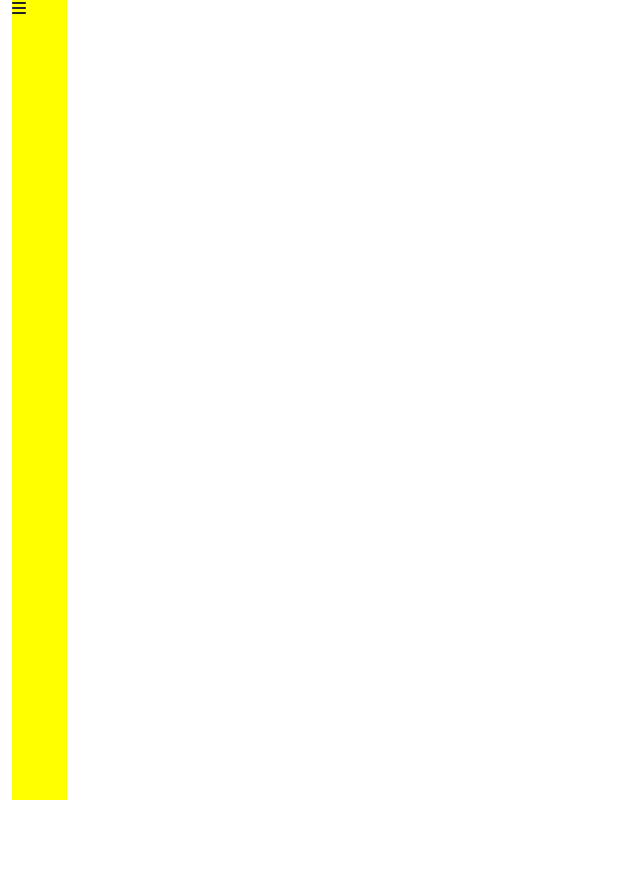
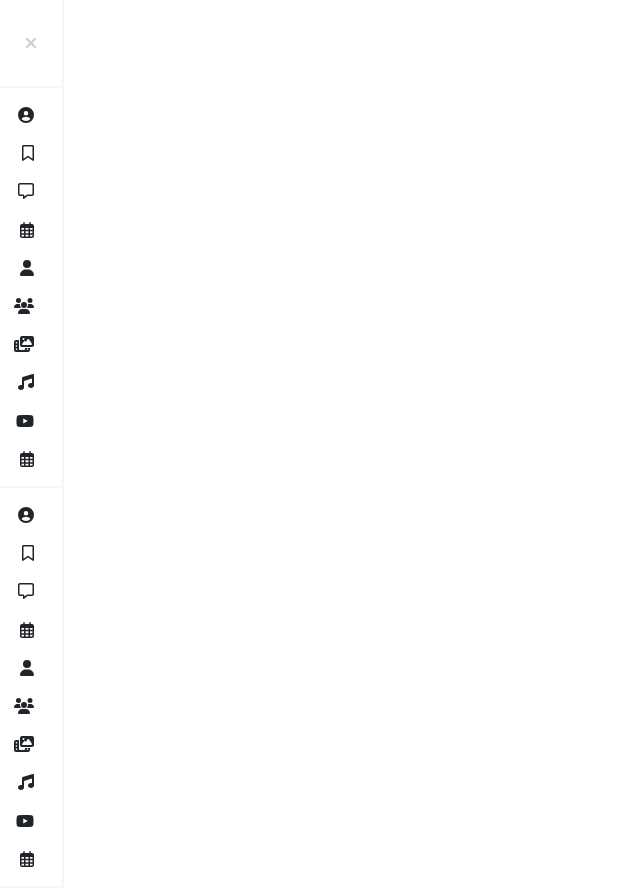
Before and after one commit to Chetax/Personal-Blog-, a React (Create React App) app: page / in a window 1280 px wide. Shown: the whole page, without its empty margins (0-640 px from the left). Before the commit the page ends 800 px from the top, so only its background shows below. Built offline with nearby package versions, Linux system fonts and the light colour scheme.

Commit message:
Added New Menu Bar Functi

```diff
--- a/src/component/navbar/navabr.jsx
+++ b/src/component/navbar/navabr.jsx
@@ -1,14 +1,14 @@
 import React from "react";
 import 'bootstrap/dist/css/bootstrap.min.css';
-import { Container,Row,Col } from "react-bootstrap";
+import { Container, Row, Col } from "react-bootstrap";
 import { FontAwesomeIcon } from '@fortawesome/react-fontawesome';
-import { faBars ,faXmark,faPen,faCircleUser,faUser} from '@fortawesome/free-solid-svg-icons';
-import {faBookmark,faMessage,faCalendarDays} from '@fortawesome/free-regular-svg-icons';
-import { faUsers,faPhotoFilm ,faMusic} from '@fortawesome/free-solid-svg-icons';
+import { faBars, faXmark, faPen, faCircleUser, faUser } from '@fortawesome/free-solid-svg-icons';
+import { faBookmark, faMessage, faCalendarDays } from '@fortawesome/free-regular-svg-icons';
+import { faUsers, faPhotoFilm, faMusic } from '@fortawesome/free-solid-svg-icons';
 import { faYoutube } from '@fortawesome/free-brands-svg-icons';
-const FirstDiv=document.getElementById('FirstDiv');
-const seconddiv=document.getElementById('seconddiv');
-function dispnewblock( k){
+const FirstDiv = document.getElementById('FirstDiv');
+const seconddiv = document.getElementById('seconddiv');
+function displayblock(k){
 
    if(k==1){
  FirstDiv.style.display="block";
@@ -21,126 +21,191 @@ function dispnewblock( k){
   }
 }
 
-const Navbar=()=>{
-    return<>
-    <div id="FirstDiv" className="div" style={{display:"none"}}>
-    <div className="navbar" style={{height:"11vh", width:"16vw", borderBottom:'2px solid whitesmoke',borderRight:'2px solid whitesmoke'}}>
-    <Container  className=" d-flex align-item-center">
-   <Col className="col-2 d-flex  justify-content-end">   <FontAwesomeIcon style={{cursor:'pointer'}} icon={faBars} /> </Col>
+const Navbar = () => {
+    return <>
+        <div id="FirstDiv" className="div" style={{ display: "none" }}>
+            <div className="navbar" style={{ height: "11vh", width: "16vw", borderBottom: '2px solid whitesmoke', borderRight: '2px solid whitesmoke' }}>
+                <Container className=" d-flex align-item-center">
+                    <Col className="col-2 d-flex  justify-content-end">   <FontAwesomeIcon style={{ cursor: 'pointer' }} icon={faBars} /> </Col>
                     <Col className="col-4 d-flex  justify-content-center">Menu</Col>
-   <Col onClick={()=>{dispnewblock(0)}} className="col-4 d-flex  justify-content-end"><FontAwesomeIcon style={{color:"#cccccc"}} icon={ faXmark}/></Col>
+                    <Col onClick={() => {displayblock(0) }} className="col-4 d-flex  justify-content-end"><FontAwesomeIcon style={{ color: "#cccccc" }} icon={faXmark} /></Col>
                 </Container>
             </div>
-    <div className="navbar" style={{height:"50vh",width:"16vw", borderBottom:'2px solid whitesmoke',borderRight:'2px solid whitesmoke'}}>
-    <Container  className="">
+            <div className="navbar" style={{ height: "50vh", width: "16vw", borderBottom: '2px solid whitesmoke', borderRight: '2px solid whitesmoke' }}>
+                <Container className="">
                     <Col className="col-2 d-flex  justify-content-end">   <FontAwesomeIcon icon={faCircleUser} /> </Col>
                     <Col className="col-7 d-flex  justify-content-center">Chetan Padhen</Col>
-   <Col className="col-2 d-flex  justify-content-end"><FontAwesomeIcon style={{color:"#cccccc"}} icon={ faPen}/></Col>
+                    <Col className="col-2 d-flex  justify-content-end"><FontAwesomeIcon style={{ color: "#cccccc" }} icon={faPen} /></Col>
                 </Container>
-    <Container  className="">
+                <Container className="">
                     <Col className="col-2 d-flex  justify-content-end">   <FontAwesomeIcon style={{}} icon={faBookmark} /> </Col>
                     <Col className="col-6 d-flex  ">News Feed</Col>
-   <Col className="col-2 d-flex  justify-content-end"><FontAwesomeIcon style={{color:"#cccccc"}} /></Col>
+                    <Col className="col-2 d-flex  justify-content-end"><FontAwesomeIcon style={{ color: "#cccccc" }} /></Col>
                 </Container>
-    <Container  className="">
+                <Container className="">
                     <Col className="col-2 d-flex  justify-content-end">   <FontAwesomeIcon icon={faMessage} /> </Col>
                     <Col className="col-6 d-flex  ">Message</Col>
-   <Col className="col-2 d-flex  justify-content-end"><FontAwesomeIcon style={{color:"#cccccc"}} /></Col>
+                    <Col className="col-2 d-flex  justify-content-end"><FontAwesomeIcon style={{ color: "#cccccc" }} /></Col>
                 </Container>
-    <Container  className="">
+                <Container className="">
                     <Col className="col-2 d-flex  justify-content-end">   <FontAwesomeIcon icon={faCalendarDays} /> </Col>
                     <Col className="col-6 d-flex  ">Events</Col>
-   <Col className="col-2 d-flex  justify-content-end"><FontAwesomeIcon style={{color:"#cccccc"}} /></Col>
+                    <Col className="col-2 d-flex  justify-content-end"><FontAwesomeIcon style={{ color: "#cccccc" }} /></Col>
                 </Container>
-    <Container  className="">
+                <Container className="">
                     <Col className="col-2 d-flex  justify-content-end">   <FontAwesomeIcon icon={faUser} /> </Col>
                     <Col className="col-6 d-flex  ">Friend</Col>
-   <Col className="col-2 d-flex  justify-content-end"><FontAwesomeIcon style={{color:"#cccccc"}} /></Col>
+                    <Col className="col-2 d-flex  justify-content-end"><FontAwesomeIcon style={{ color: "#cccccc" }} /></Col>
                 </Container>
-    <Container  className=""><FontAwesomeIcon icon="fa-regular " />
+                <Container className=""><FontAwesomeIcon icon="fa-regular " />
                     <Col className="col-2 d-flex  justify-content-end">   <FontAwesomeIcon icon={faUsers} /> </Col>
                     <Col className="col-6 d-flex  ">Groups</Col>
-   <Col className="col-2 d-flex  justify-content-end"><FontAwesomeIcon style={{color:"#cccccc"}} /></Col>
+                    <Col className="col-2 d-flex  justify-content-end"><FontAwesomeIcon style={{ color: "#cccccc" }} /></Col>
                 </Container>
-    <Container  className="">
+                <Container className="">
                     <Col className="col-2 d-flex  justify-content-end">   <FontAwesomeIcon icon={faPhotoFilm} /> </Col>
                     <Col className="col-6 d-flex  ">Photo</Col>
-   <Col className="col-2 d-flex  justify-content-end"><FontAwesomeIcon style={{color:"#cccccc"}} /></Col>
+                    <Col className="col-2 d-flex  justify-content-end"><FontAwesomeIcon style={{ color: "#cccccc" }} /></Col>
                 </Container>
-    <Container  className="">
+                <Container className="">
                     <Col className="col-2 d-flex  justify-content-end">   <FontAwesomeIcon icon={faMusic} /> </Col>
                     <Col className="col-6 d-flex  ">Music</Col>
-   <Col className="col-2 d-flex  justify-content-end"><FontAwesomeIcon style={{color:"#cccccc"}} /></Col>
+                    <Col className="col-2 d-flex  justify-content-end"><FontAwesomeIcon style={{ color: "#cccccc" }} /></Col>
                 </Container>
-    <Container  className="">
+                <Container className="">
                     <Col className="col-2 d-flex  justify-content-end">   <FontAwesomeIcon icon={faYoutube} /> </Col>
                     <Col className="col-6 d-flex  ">Video</Col>
-   <Col className="col-2 d-flex  justify-content-end"><FontAwesomeIcon style={{color:"#cccccc"}} /></Col>
+                    <Col className="col-2 d-flex  justify-content-end"><FontAwesomeIcon style={{ color: "#cccccc" }} /></Col>
                 </Container>
-    <Container  className="">
+                <Container className="">
                     <Col className="col-2 d-flex  justify-content-end">   <FontAwesomeIcon icon={faCalendarDays} /> </Col>
                     <Col className="col-6 d-flex  ">Calender</Col>
-   <Col className="col-2 d-flex  justify-content-end mb-5"><FontAwesomeIcon style={{color:"#cccccc"}} /></Col>
+                    <Col className="col-2 d-flex  justify-content-end mb-5"><FontAwesomeIcon style={{ color: "#cccccc" }} /></Col>
                 </Container>
 
             </div>
-    <div className="navbar" style={{height:"50vh",width:"16vw", borderBottom:'2px solid whitesmoke',borderRight:'2px solid whitesmoke'}}>
-    <Container  className="">
+            <div className="navbar" style={{ height: "50vh", width: "16vw", borderBottom: '2px solid whitesmoke', borderRight: '2px solid whitesmoke' }}>
+                <Container className="">
                     <Col className="col-2 d-flex  justify-content-end">   <FontAwesomeIcon icon={faCircleUser} /> </Col>
                     <Col className="col-7 d-flex  justify-content-center">Chetan Padhen</Col>
-   <Col className="col-2 d-flex  justify-content-end"><FontAwesomeIcon style={{color:"#cccccc"}} icon={ faPen}/></Col>
+                    <Col className="col-2 d-flex  justify-content-end"><FontAwesomeIcon style={{ color: "#cccccc" }} icon={faPen} /></Col>
                 </Container>
-    <Container  className="">
+                <Container className="">
                     <Col className="col-2 d-flex  justify-content-end">   <FontAwesomeIcon style={{}} icon={faBookmark} /> </Col>
                     <Col className="col-6 d-flex  ">News Feed</Col>
-   <Col className="col-2 d-flex  justify-content-end"><FontAwesomeIcon style={{color:"#cccccc"}} /></Col>
+                    <Col className="col-2 d-flex  justify-content-end"><FontAwesomeIcon style={{ color: "#cccccc" }} /></Col>
                 </Container>
-    <Container  className="">
+                <Container className="">
                     <Col className="col-2 d-flex  justify-content-end">   <FontAwesomeIcon icon={faMessage} /> </Col>
                     <Col className="col-6 d-flex  ">Message</Col>
-   <Col className="col-2 d-flex  justify-content-end"><FontAwesomeIcon style={{color:"#cccccc"}} /></Col>
+                    <Col className="col-2 d-flex  justify-content-end"><FontAwesomeIcon style={{ color: "#cccccc" }} /></Col>
                 </Container>
-    <Container  className="">
+                <Container className="">
                     <Col className="col-2 d-flex  justify-content-end">   <FontAwesomeIcon icon={faCalendarDays} /> </Col>
                     <Col className="col-6 d-flex  ">Events</Col>
-   <Col className="col-2 d-flex  justify-content-end"><FontAwesomeIcon style={{color:"#cccccc"}} /></Col>
+                    <Col className="col-2 d-flex  justify-content-end"><FontAwesomeIcon style={{ color: "#cccccc" }} /></Col>
                 </Container>
-    <Container  className="">
+                <Container className="">
                     <Col className="col-2 d-flex  justify-content-end">   <FontAwesomeIcon icon={faUser} /> </Col>
                     <Col className="col-6 d-flex  ">Friend</Col>
-   <Col className="col-2 d-flex  justify-content-end"><FontAwesomeIcon style={{color:"#cccccc"}} /></Col>
+                    <Col className="col-2 d-flex  justify-content-end"><FontAwesomeIcon style={{ color: "#cccccc" }} /></Col>
                 </Container>
-    <Container  className=""><FontAwesomeIcon icon="fa-regular " />
+                <Container className=""><FontAwesomeIcon icon="fa-regular " />
                     <Col className="col-2 d-flex  justify-content-end">   <FontAwesomeIcon icon={faUsers} /> </Col>
                     <Col className="col-6 d-flex  ">Groups</Col>
-   <Col className="col-2 d-flex  justify-content-end"><FontAwesomeIcon style={{color:"#cccccc"}} /></Col>
+                    <Col className="col-2 d-flex  justify-content-end"><FontAwesomeIcon style={{ color: "#cccccc" }} /></Col>
                 </Container>
-    <Container  className="">
+                <Container className="">
                     <Col className="col-2 d-flex  justify-content-end">   <FontAwesomeIcon icon={faPhotoFilm} /> </Col>
                     <Col className="col-6 d-flex  ">Photo</Col>
-   <Col className="col-2 d-flex  justify-content-end"><FontAwesomeIcon style={{color:"#cccccc"}} /></Col>
+                    <Col className="col-2 d-flex  justify-content-end"><FontAwesomeIcon style={{ color: "#cccccc" }} /></Col>
                 </Container>
-    <Container  className="">
+                <Container className="">
                     <Col className="col-2 d-flex  justify-content-end">   <FontAwesomeIcon icon={faMusic} /> </Col>
                     <Col className="col-6 d-flex  ">Music</Col>
-   <Col className="col-2 d-flex  justify-content-end"><FontAwesomeIcon style={{color:"#cccccc"}} /></Col>
+                    <Col className="col-2 d-flex  justify-content-end"><FontAwesomeIcon style={{ color: "#cccccc" }} /></Col>
                 </Container>
-    <Container  className="">
+                <Container className="">
                     <Col className="col-2 d-flex  justify-content-end">   <FontAwesomeIcon icon={faYoutube} /> </Col>
                     <Col className="col-6 d-flex  ">Video</Col>
-   <Col className="col-2 d-flex  justify-content-end"><FontAwesomeIcon style={{color:"#cccccc"}} /></Col>
+                    <Col className="col-2 d-flex  justify-content-end"><FontAwesomeIcon style={{ color: "#cccccc" }} /></Col>
                 </Container>
-    <Container  className="">
+                <Container className="">
                     <Col className="col-2 d-flex  justify-content-end">   <FontAwesomeIcon icon={faCalendarDays} /> </Col>
                     <Col className="col-6 d-flex  ">Calender</Col>
-   <Col className="col-2 d-flex  justify-content-end mb-5"><FontAwesomeIcon style={{color:"#cccccc"}} /></Col>
+                    <Col className="col-2 d-flex  justify-content-end mb-5"><FontAwesomeIcon style={{ color: "#cccccc" }} /></Col>
                 </Container>
 
             </div>
         </div>
-    <div id="seconddiv" className="container-fluid  "  >
-    <div className="col-1 " onClick={()=>{dispnewblock(1)}}style={{backgroundColor:"yellow",height:"100vh", width:"55px"} }>
-    <FontAwesomeIcon  style={{cursor:'pointer',display:'flex',justifyContent:"center"}} icon={faBars} />
+
+        <div id="seconddiv" className="div" style={{ display: "block" }}>
+            <div className="navbar" style={{ height: "11vh", width: "5vw", borderBottom: '2px solid whitesmoke', borderRight: '2px solid whitesmoke' }}>
+                <Container className=" d-flex align-item-center justify-content-center text-center">
+                    <Col onClick={() => {displayblock(1) }} className="col-4 d-flex  "><FontAwesomeIcon style={{ color: "#cccccc" }} icon={faXmark} /></Col>
+                </Container>
+            </div>
+            <div className="navbar " style={{ height: "50vh", width: "5vw", borderBottom: '2px solid whitesmoke', borderRight: '2px solid whitesmoke' }}>
+                <Container className="d-flex align-item-center justify-content-center"> <Col className="col-2 d-flex  justify-content-end">   <FontAwesomeIcon icon={faCircleUser} /> </Col></Container>
+                <Container className="d-flex align-item-center justify-content-center"><Col className="col-2 d-flex  justify-content-end">   <FontAwesomeIcon style={{}} icon={faBookmark} /> </Col></Container>
+                <Container className="d-flex align-item-center justify-content-center">
+                    <Col className="col-2 d-flex  justify-content-end">   <FontAwesomeIcon icon={faMessage} /> </Col>
+                </Container>
+                <Container className="d-flex align-item-center justify-content-center">
+                    <Col className="col-2 d-flex  justify-content-end">   <FontAwesomeIcon icon={faCalendarDays} /> </Col>
+                </Container>
+                <Container className="d-flex align-item-center justify-content-center">
+                    <Col className="col-2 d-flex  justify-content-end">   <FontAwesomeIcon icon={faUser} /> </Col>
+                </Container>
+                <Container className="d-flex align-item-center justify-content-center"><FontAwesomeIcon icon="fa-regular " />
+                    <Col className="col-2 d-flex  justify-content-end">   <FontAwesomeIcon icon={faUsers} /> </Col>
+                </Container>
+                <Container className="d-flex align-item-center justify-content-center">
+                    <Col className="col-2 d-flex  justify-content-end">   <FontAwesomeIcon icon={faPhotoFilm} /> </Col>
+                </Container>
+                <Container className="d-flex align-item-center justify-content-center">
+                    <Col className="col-2 d-flex  justify-content-end">   <FontAwesomeIcon icon={faMusic} /> </Col>
+                </Container>
+                <Container className="d-flex align-item-center justify-content-center">
+                    <Col className="col-2 d-flex  justify-content-end">   <FontAwesomeIcon icon={faYoutube} /> </Col>
+                </Container>
+                <Container className="d-flex align-item-center justify-content-center">
+                    <Col className="col-2 d-flex  justify-content-end">   <FontAwesomeIcon icon={faCalendarDays} /> </Col>
+                </Container>
+
+            </div>
+            <div className="navbar " style={{ height: "50vh", width: "5vw", borderBottom: '2px solid whitesmoke', borderRight: '2px solid whitesmoke' }}>
+                <Container className="d-flex align-item-center justify-content-center">
+                    <Col className="col-2 d-flex  justify-content-end">   <FontAwesomeIcon icon={faCircleUser} /> </Col>
+                </Container>
+                <Container className="d-flex align-item-center justify-content-center">
+                    <Col className="col-2 d-flex  justify-content-end">   <FontAwesomeIcon style={{}} icon={faBookmark} /> </Col>
+                </Container>
+                <Container className="d-flex align-item-center justify-content-center">
+                    <Col className="col-2 d-flex  justify-content-end">   <FontAwesomeIcon icon={faMessage} /> </Col>
+                </Container>
+                <Container className="d-flex align-item-center justify-content-center">
+                    <Col className="col-2 d-flex  justify-content-end">   <FontAwesomeIcon icon={faCalendarDays} /> </Col>
+                </Container>
+                <Container className="d-flex align-item-center justify-content-center">
+                    <Col className="col-2 d-flex  justify-content-end">   <FontAwesomeIcon icon={faUser} /> </Col>
+                </Container>
+                <Container className="d-flex align-item-center justify-content-center"><FontAwesomeIcon icon="fa-regular " />
+                    <Col className="col-2 d-flex  justify-content-end">   <FontAwesomeIcon icon={faUsers} /> </Col>
+                </Container>
+                <Container className="d-flex align-item-center justify-content-center">
+                    <Col className="col-2 d-flex  justify-content-end">   <FontAwesomeIcon icon={faPhotoFilm} /> </Col>
+                </Container>
+                <Container className="d-flex align-item-center justify-content-center">
+                    <Col className="col-2 d-flex  justify-content-end">   <FontAwesomeIcon icon={faMusic} /> </Col>
+                </Container>
+                <Container className="d-flex align-item-center justify-content-center">
+                    <Col className="col-2 d-flex  justify-content-end">   <FontAwesomeIcon icon={faYoutube} /> </Col>
+                </Container>
+                <Container className="d-flex align-item-center justify-content-center">
+                    <Col className="col-2 d-flex  justify-content-end">   <FontAwesomeIcon icon={faCalendarDays} /> </Col>
+                </Container>
+
             </div>
         </div>
     </>
```
Lines whose indentation alone changed are shown as unchanged.
